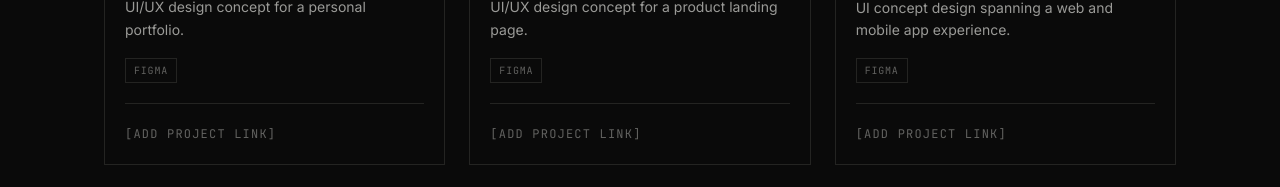
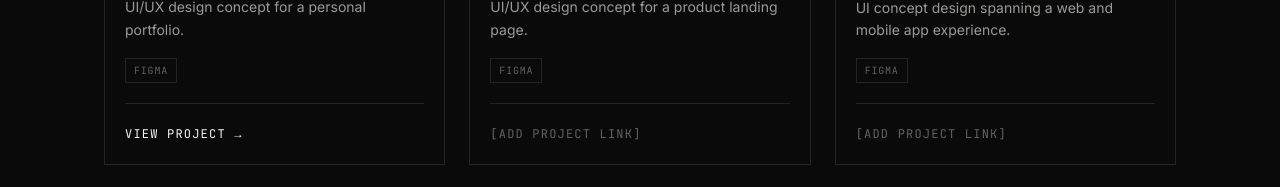
Before and after one commit to ryzacuriba16-a11y/RYZ, a React (Vite) app: page / in a window 1280 px wide. Shown: the part 3500-3687 px from the top of the page. Built offline with nearby package versions, Linux system fonts and the light colour scheme.

Commit message:
Add link to Portfolio Website entry

```diff
--- a/src/data/content.js
+++ b/src/data/content.js
@@ -86,6 +86,7 @@ export const projects = [
     category: "UI/UX Design",
     description: "UI/UX design concept for a personal portfolio.",
     tech: ["Figma"],
+    link: "https://ryz-one.vercel.app/",
     image: null,
   },
   {
```
